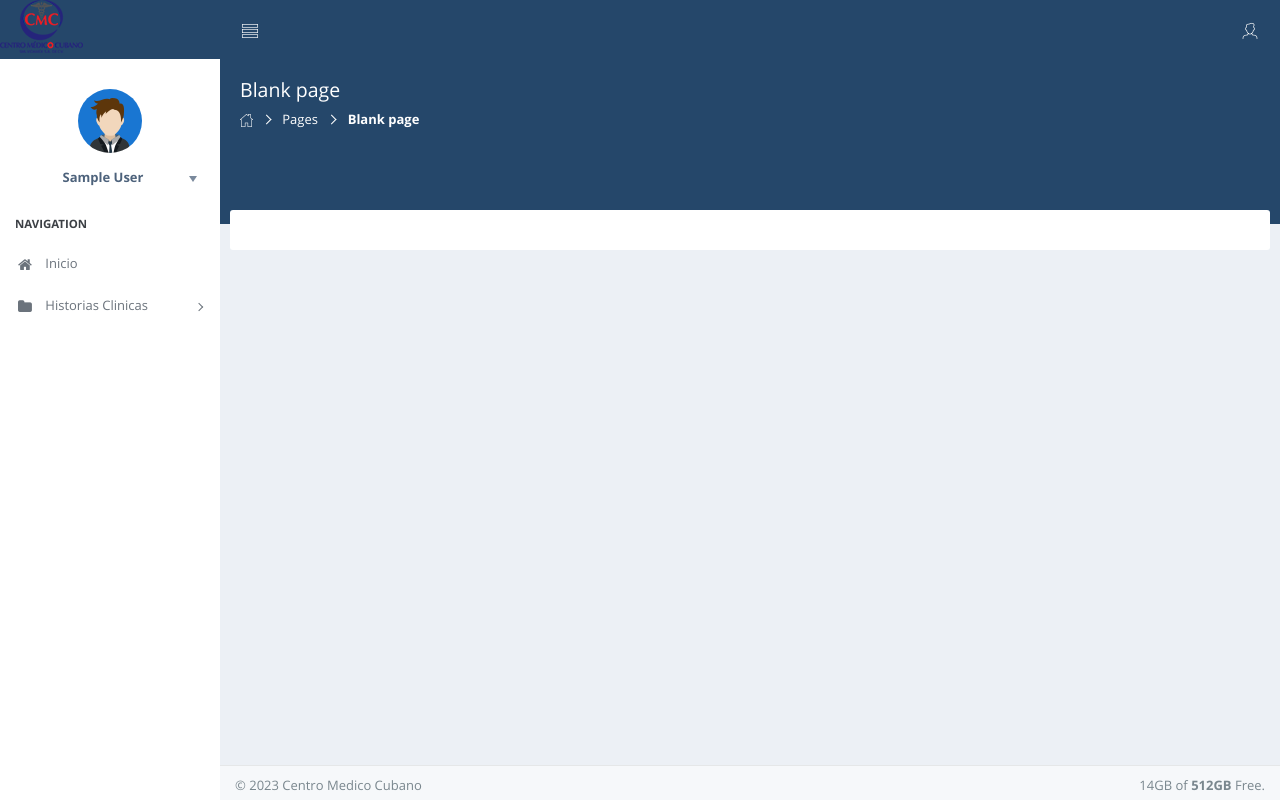
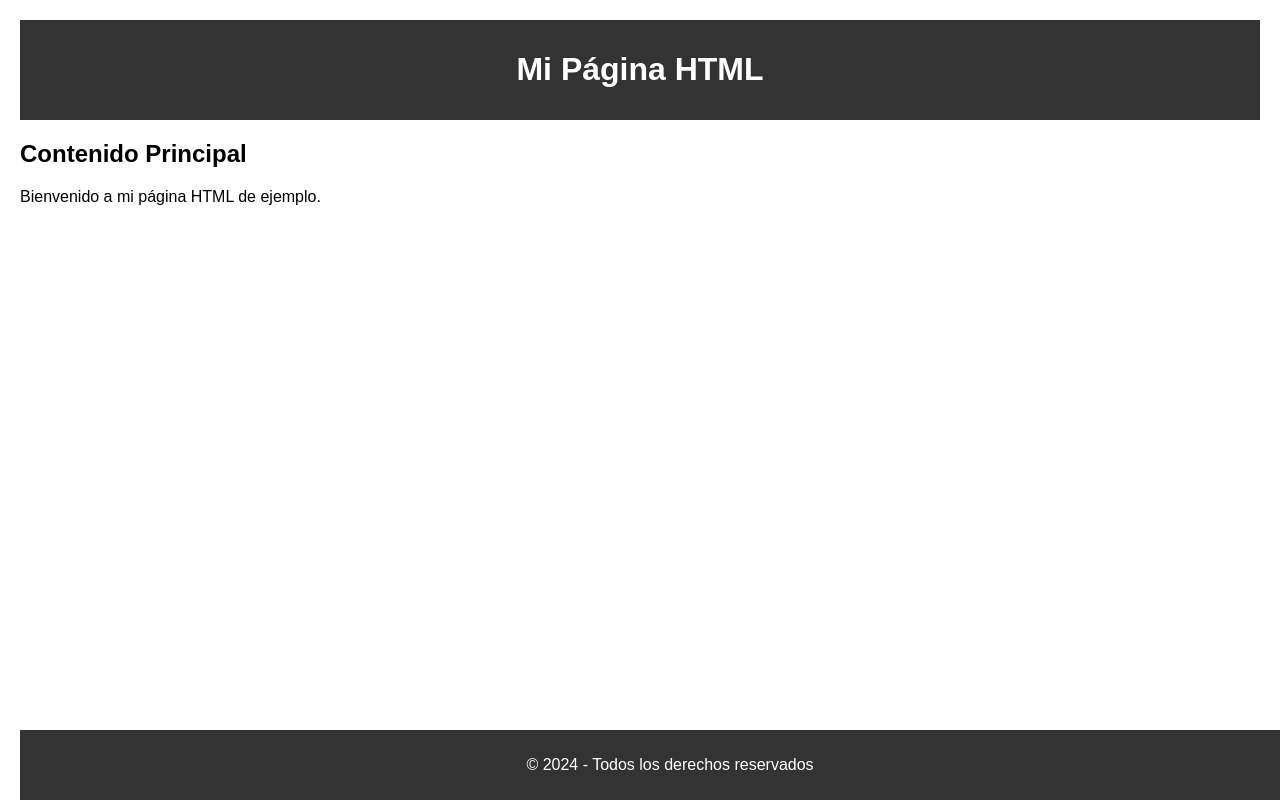
Before and after one commit to josecouzo/historias_cmc, a Django app: page /historias/historias/ in a window 1280 px wide. Run offline with Django 4.2, Linux system fonts and the light colour scheme; the visitor is signed in with stand-in values (Sample User, id 1); some libraries are stand-ins or nearby versions; some web fonts are replaced.

Commit message:
hiostoria

```diff
--- a/historias/templates/historias_index.html
+++ b/historias/templates/historias_index.html
@@ -1,27 +1,51 @@
-{% extends 'base.html' %}
+<!DOCTYPE html>
+<html lang="en">
+<head>
+    <meta charset="UTF-8">
+    <meta name="viewport" content="width=device-width, initial-scale=1.0">
+    <title>Ejemplo de Página HTML</title>
+    <style>
+        body {
+            font-family: Arial, sans-serif;
+            margin: 20px;
+        }
 
-{% load static %}
-{#{% block style %}#}
-{#    <link href="{% static 'plugins/datatables/media/css/dataTables.bootstrap.css' %}" rel="stylesheet">#}
-{#    <link href="{% static 'plugins/datatables/extensions/Responsive/css/responsive.dataTables.min.css' %}"#}
-{#          rel="stylesheet">#}
-{#{% endblock %}#}
-{# {% block pageTitle %}Historias CLínicas{% endblock %}#}
-{# {% block titulo %}Historias CLínicas{% endblock %}#}
-{% block content %}
-    <div class="row">
-        <div class="col-lg-12">
-            <div class="panel panel-body ">
+        header {
+            background-color: #333;
+            color: white;
+            padding: 10px;
+            text-align: center;
+        }
 
+        section {
+            margin: 20px 0;
+        }
 
-            </div>
-        </div>
-    </div>
-{% endblock %}
+        footer {
+            background-color: #333;
+            color: white;
+            padding: 10px;
+            text-align: center;
+            position: fixed;
+            bottom: 0;
+            width: 100%;
+        }
+    </style>
+</head>
+<body>
 
-{#{% block javascripts %}#}
-{#    <script src="{% static 'plugins/datatables/media/js/jquery.dataTables.js' %}"></script>#}
-{#    <script src="{% static 'plugins/datatables/media/js/dataTables.bootstrap.js' %}"></script>#}
-{#    <script src="{% static 'plugins/datatables/extensions/Responsive/js/dataTables.responsive.min.js' %}"></script>#}
-{#    <script src="{% static 'js/pages/historias/datatable.js' %}"></script>#}
-{#{% endblock %}#}
+    <header>
+        <h1>Mi Página HTML</h1>
+    </header>
+
+    <section>
+        <h2>Contenido Principal</h2>
+        <p>Bienvenido a mi página HTML de ejemplo.</p>
+    </section>
+
+    <footer>
+        <p>&copy; 2024 - Todos los derechos reservados</p>
+    </footer>
+
+</body>
+</html>
```
